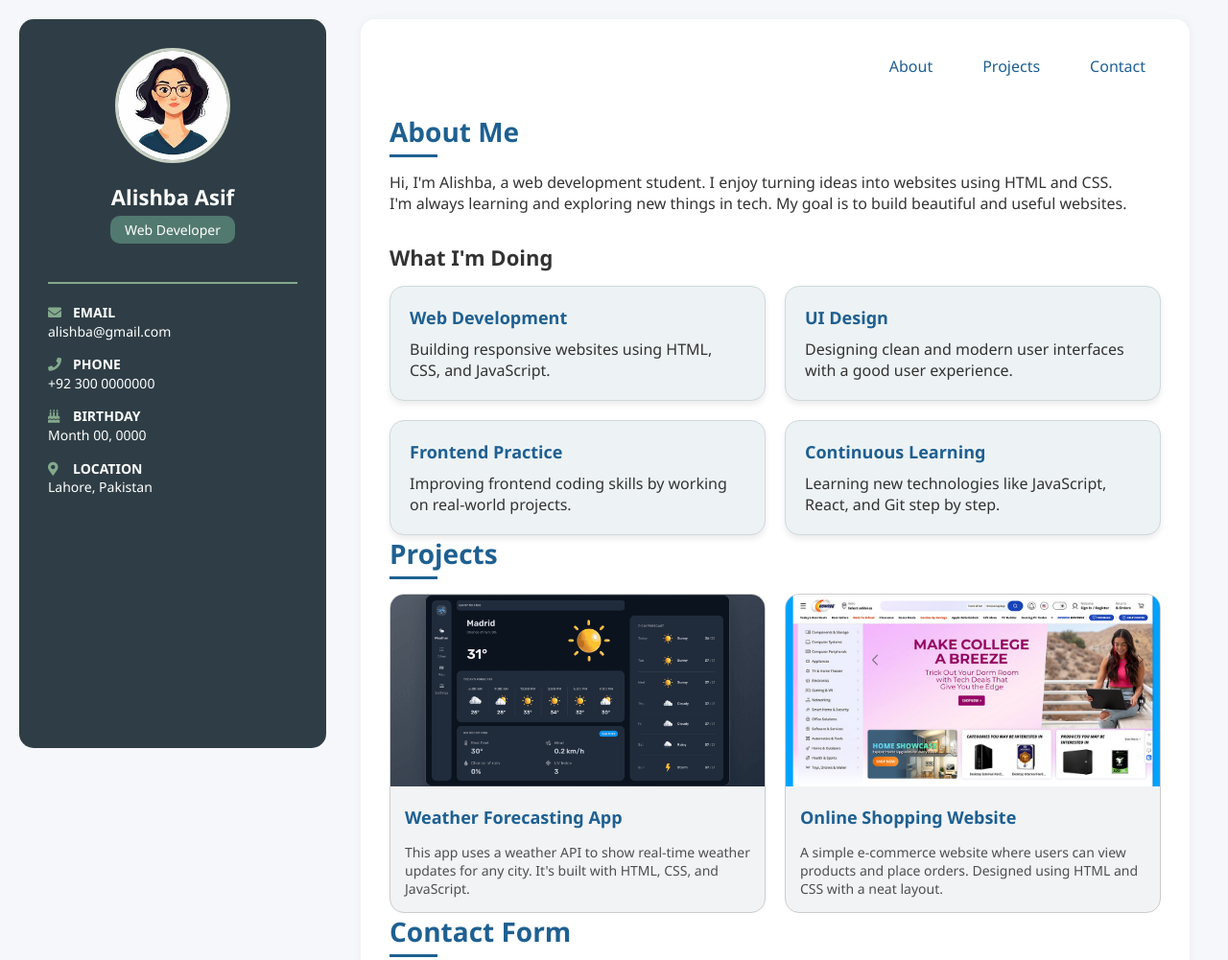
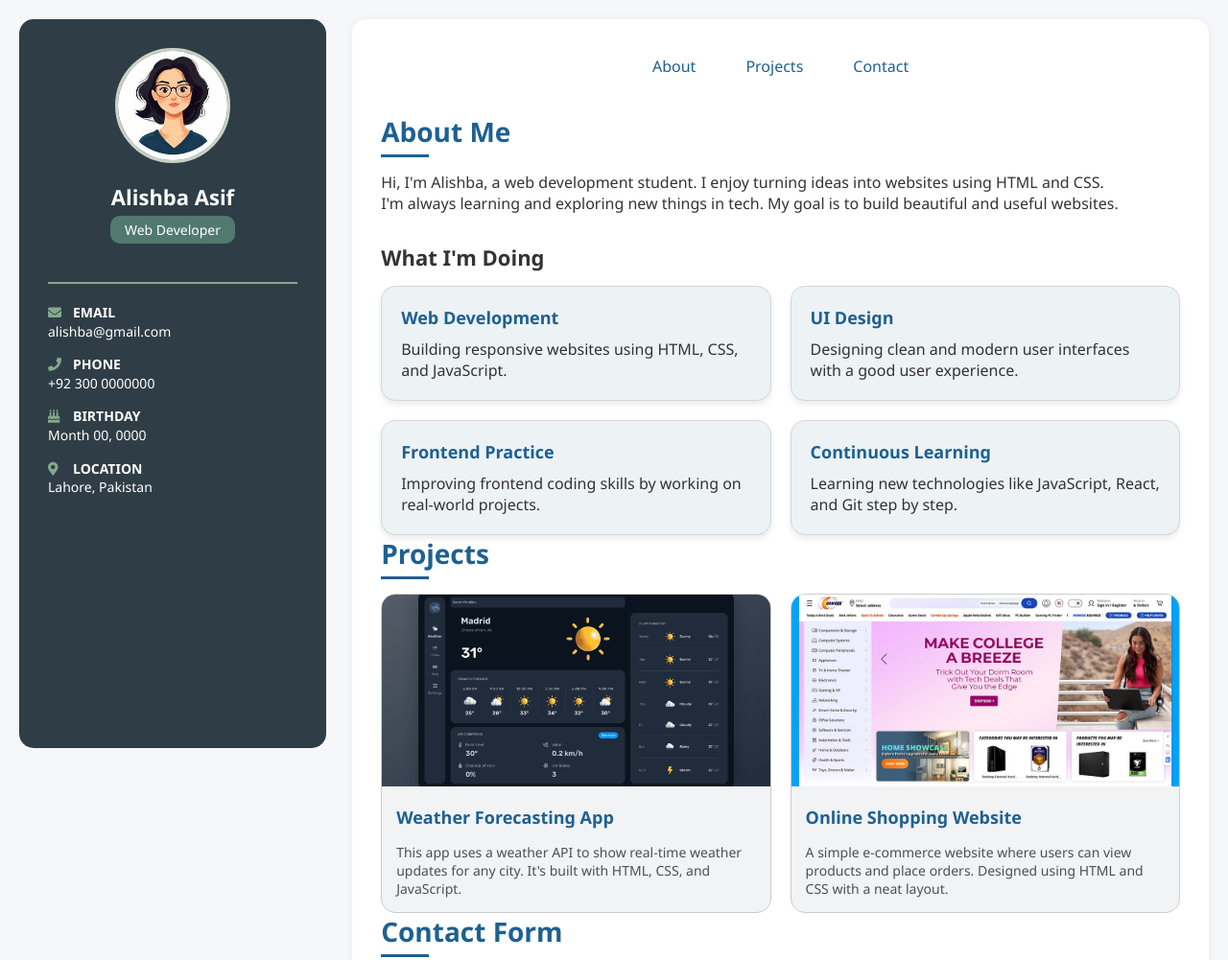
Before and after one commit to AlishbaAsif1266/Web-Development, a plain HTML site: page index.html in a window 1280 px wide. Shown: the top 1001 px of the page at 96% size. Drawn offline with Linux system fonts and the light colour scheme.

Commit message:
Refactor layout styles for responsive design; adjust sidebar and main content widths, and update grid layout for skills and projects sections

```diff
--- a/style.css
+++ b/style.css
@@ -13,6 +13,11 @@ body {
   padding: 20px;
 }
 
+img {
+  max-width: 100%;
+  height: auto;
+}
+
 .contact-info i {
   color: #84a98c;
   margin-right: 8px;
@@ -21,23 +26,18 @@ body {
 
 .container {
   display: flex;
-  max-width: 1200px;
+  flex-direction: column;
+  gap: 20px;
   width: 100%;
-  gap: 20px;
 }
 
 .sidebar {
-  width: 25%;
+  width: 100%;
   background-color: #2f3e46;
   padding: 30px;
   border-radius: 15px;
   text-align: center;
-  position: fixed;
-  left: 20px;
-  top: 20px;
-  height: calc(100vh - 40px);
-  overflow-y: auto;
-  color: #ffffff
+  color: #ffffff;
 }
 
 .sidebar .profile-img {
@@ -75,8 +75,7 @@ body {
 }
 
 .main-content {
-  width: 72%;
-  margin-left: 28%;
+  width: 100%;
   background-color: #ffffff;
   padding: 30px;
   border-radius: 15px;
@@ -85,9 +84,10 @@ body {
 
 .navbar {
   display: flex;
-  justify-content: flex-end;
+  justify-content: center;
   gap: 20px;
   margin-bottom: 30px;
+  flex-wrap: wrap;
 }
 
 .navbar a {
@@ -126,9 +126,10 @@ body {
   color: #333;
 }
 
-.skills-grid {
+.skills-grid,
+.projects-grid {
   display: grid;
-  grid-template-columns: repeat(2, 1fr);
+  grid-template-columns: 1fr; /* 1 column on mobile */
   gap: 20px;
 }
 
@@ -144,12 +145,6 @@ body {
   font-size: 18px;
   margin-bottom: 10px;
   color: #1e6091;
-}
-
-.projects-grid {
-  display: grid;
-  grid-template-columns: repeat(2, 1fr);
-  gap: 20px;
 }
 
 .project-card {
@@ -180,7 +175,7 @@ body {
 .project-card p {
   padding: 0 15px 15px;
   font-size: 14px;
-  color: #4f4f4f
+  color: #4f4f4f;
 }
 
 .contact-form {
@@ -224,3 +219,37 @@ body {
 .contact-form button:hover {
   background-color: #144e78;
 }
+
+/* for tablet */
+@media (min-width: 768px) {
+  .skills-grid,
+  .projects-grid {
+    grid-template-columns: repeat(2, 1fr);
+  }
+
+  .navbar {
+    justify-content: center;
+  }
+}
+
+/* for desktop */
+@media (min-width: 1024px) {
+  .container {
+    flex-direction: row;
+    gap: 20px;
+  }
+
+  .sidebar {
+    width: 25%;
+    position: fixed;
+    left: 20px;
+    top: 20px;
+    height: calc(100vh - 40px);
+    overflow-y: auto;
+  }
+
+  .main-content {
+    width: 72%;
+    margin-left: 28%;
+  }
+}
```
Also changed, not shown: index.html (line endings or trailing spaces).
